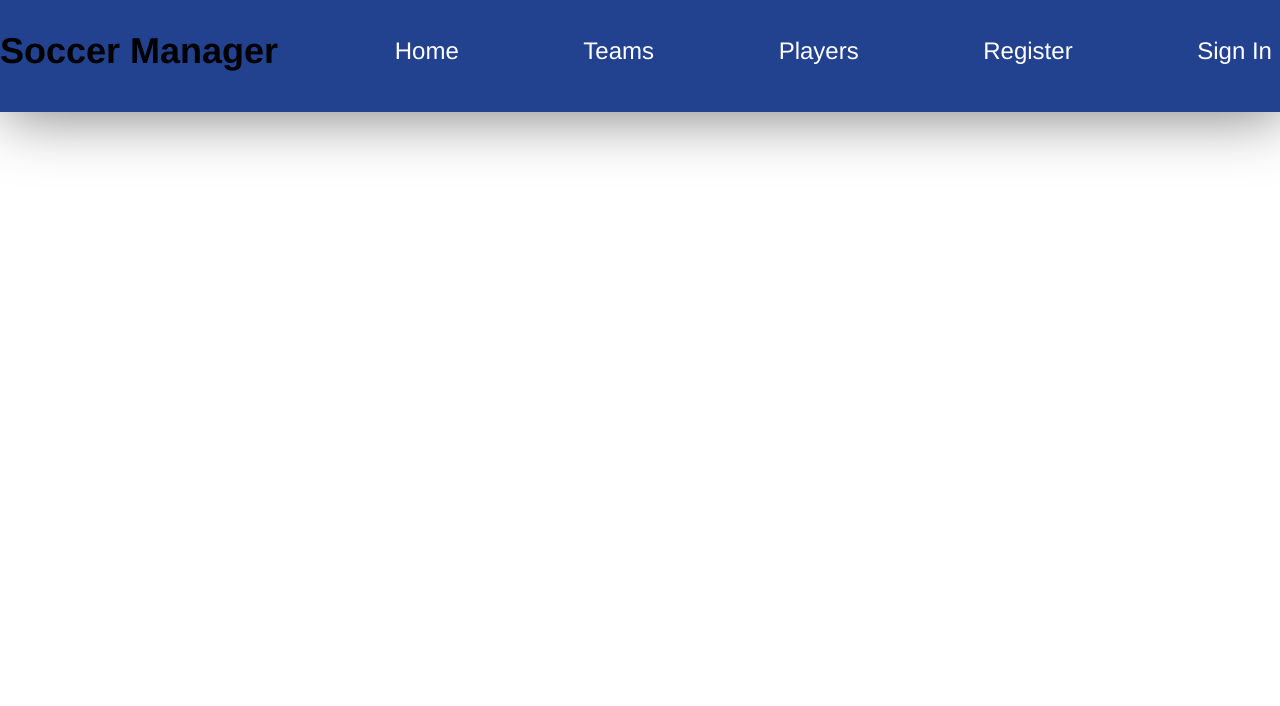
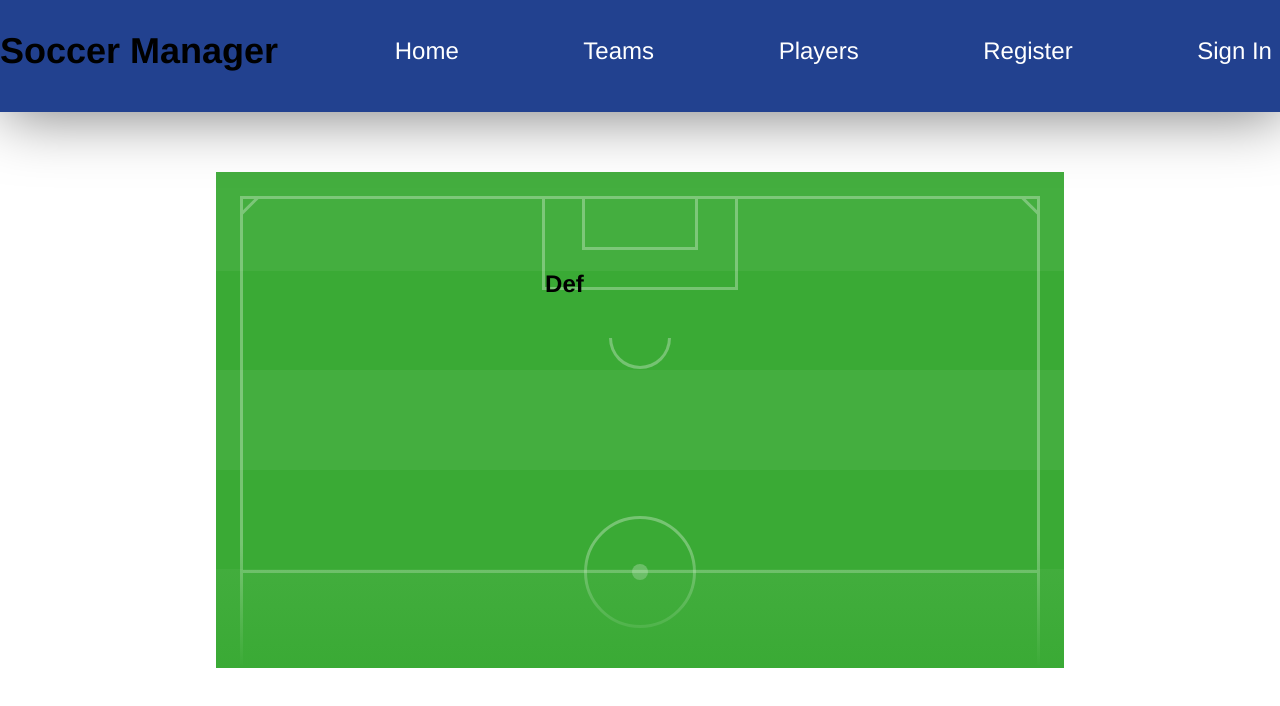
Before and after one commit to Cyeom97/Fantasy_Soccer, a React (Create React App) app in the folder client/: page /pickteam in a window 1280 px wide. Shown: the top 706 px of the page. Built offline with nearby package versions, Linux system fonts and the light colour scheme.

Commit message:
added soccer pitch to pickteam

```diff
--- a/client/src/App.css
+++ b/client/src/App.css
@@ -56,3 +56,141 @@ img{
   max-width: 300px;
   max-height: 300px;
 }
+
+.pitch {
+  background: repeating-linear-gradient(
+		rgba(255, 255, 255, 0.05),
+		rgba(255, 255, 255, 0.05) 20%,
+		transparent 20%,
+		transparent 40%
+	);
+  background-color: #3aaa35;
+	max-width: 800px;
+	height: 29.5rem;
+	padding: 1.5rem;
+	padding-bottom: 0;
+	position: relative;
+  left: 50%;
+  transform: translateX(-50%);
+  margin-top: 60px;
+}
+.pitch::before {
+  content: "";
+  position: absolute;
+  left: 0;
+  bottom: 0;
+  height: 25%;
+  width: 100%;
+  z-index: 1;
+  background: -moz-linear-gradient(
+    top,
+    rgba(58, 170, 53, 0) 0%,
+    rgba(58, 170, 53, 1) 100%
+  );
+  background: -webkit-linear-gradient(
+    top,
+    rgba(58, 170, 53, 0) 0%,
+    rgba(58, 170, 53, 1) 100%
+  );
+  background: linear-gradient(
+    to bottom,
+    rgba(58, 170, 53, 0) 0%,
+    rgba(58, 170, 53, 1) 100%
+  );
+  filter: progid:DXImageTransform.Microsoft.gradient(
+      startColorstr="#003aaa35",
+      endColorstr="#3aaa35",
+      GradientType=0
+    );
+}
+.lines {
+  border: 0.1875rem solid rgba(255, 255, 255, 0.3);
+  border-bottom: transparent;
+  height: calc(100% - 0.375rem);
+  display: block;
+  position: relative;
+}
+.corner {
+  width: 1rem;
+  height: 1rem;
+  display: block;
+  position: absolute;
+  border: 0.1875rem solid rgba(255, 255, 255, 0.3);
+  border-left: 0.1875rem solid transparent;
+  border-top: 0.1875rem solid transparent;
+  border-bottom: 0.1875rem solid transparent;
+}
+.corner-top-left {
+    top: -0.6875rem;
+    left: -0.6875rem;
+    transform: rotate(45deg);
+}
+.corner-top-right {
+  top: -0.6875rem;
+  right: -0.6875rem;
+  transform: rotate(135deg);
+}
+.goalBox {
+  border: 0.1875rem solid rgba(255, 255, 255, 0.3);
+  border-top: transparent;
+  margin: 0 auto;
+  width: 11.87rem;
+  height: 5.5rem;
+  position: relative;
+}
+
+.goalBox::before {
+  content: "";
+  display: block;
+  border: 0.1875rem solid rgba(255, 255, 255, 0.3);
+  border-top: transparent;
+  width: 6.875rem;
+  height: 3rem;
+  margin: 0 auto;
+}
+
+.goalBox::after {
+  content: "";
+  display: block;
+  border: 0.1875rem solid rgba(255, 255, 255, 0.3);
+  border-top: transparent;
+  width: 3.5rem;
+  height: 1.75rem;
+  border-bottom-left-radius: 3.5rem;
+  border-bottom-right-radius: 3.5rem;
+  margin: 2.5rem 4rem 4rem 4rem;
+}
+
+.half {
+  width: 100%;
+  height: 5.75rem;
+  border-top: 0.1875rem solid rgba(255, 255, 255, 0.3);
+  position: absolute;
+  bottom: 0;
+}
+
+.half::before {
+  content: "";
+  display: block;
+  border: 0.1875rem solid rgba(255, 255, 255, 0.3);
+  box-sizing: border-box;
+  width: 7rem;
+  height: 7rem;
+  margin: -3.55rem auto 0;
+  border-radius: 7rem;
+}
+
+.half::after {
+  content: "";
+  display: block;
+  background: rgba(255, 255, 255, 0.3);
+  box-sizing: border-box;
+  width: 1rem;
+  height: 1rem;
+  margin: -4rem auto 0;
+  border-radius: 1rem;
+}
+
+.def{
+  z-index: -1;
+}
--- a/client/src/App.js
+++ b/client/src/App.js
@@ -49,7 +49,7 @@ function App() {
           <Route path="/teams" element={<AllClubs />} />
           <Route path="/teams/:id" element={<GetTeam />} />
           <Route path="/players" element={<AllPlayers />} />
-          <Route path="/pickteam/:id" element={<PickTeam />} />
+          <Route path="/pickteam" element={<PickTeam />} />
           <Route
             path="/signin"
             element={
--- a/client/src/pages/PickTeam.js
+++ b/client/src/pages/PickTeam.js
@@ -1,19 +1,23 @@
 const PickTeam = () => {
   return (
-    <div class="pitch">
+    <div>
+      <div className="pitch">
         {/* <!-- the grass is green here --> */}
-      <div class="lines">
+        <div className="lines">
           {/* <!-- the outside lines of the pitch --> */}
-        <span class="corner corner-top-left">
+          <span className="corner corner-top-left">
             {/* <!-- the top left corner --> */}
           </span>
-        <span class="corner corner-top-right">
+          <span className="corner corner-top-right">
             {/* <!-- the top right corner --> */}
           </span>
-
-        <div class="goalBox">{/* <!-- the goal box goes here --> */}</div>
-        <div class="half">
+          <div className="goalBox">
+            {/* <!-- the goal box goes here --> */}
+            <h2 className="def">Def</h2>
+          </div>
+          <div className="half">
             {/* <!-- the half way point of the pitch is here --> */}
+          </div>
         </div>
       </div>
     </div>
```
Also changed, not shown: 1 other file (tests, documents, lock files or other folders). Lines whose indentation alone changed are shown as unchanged.
